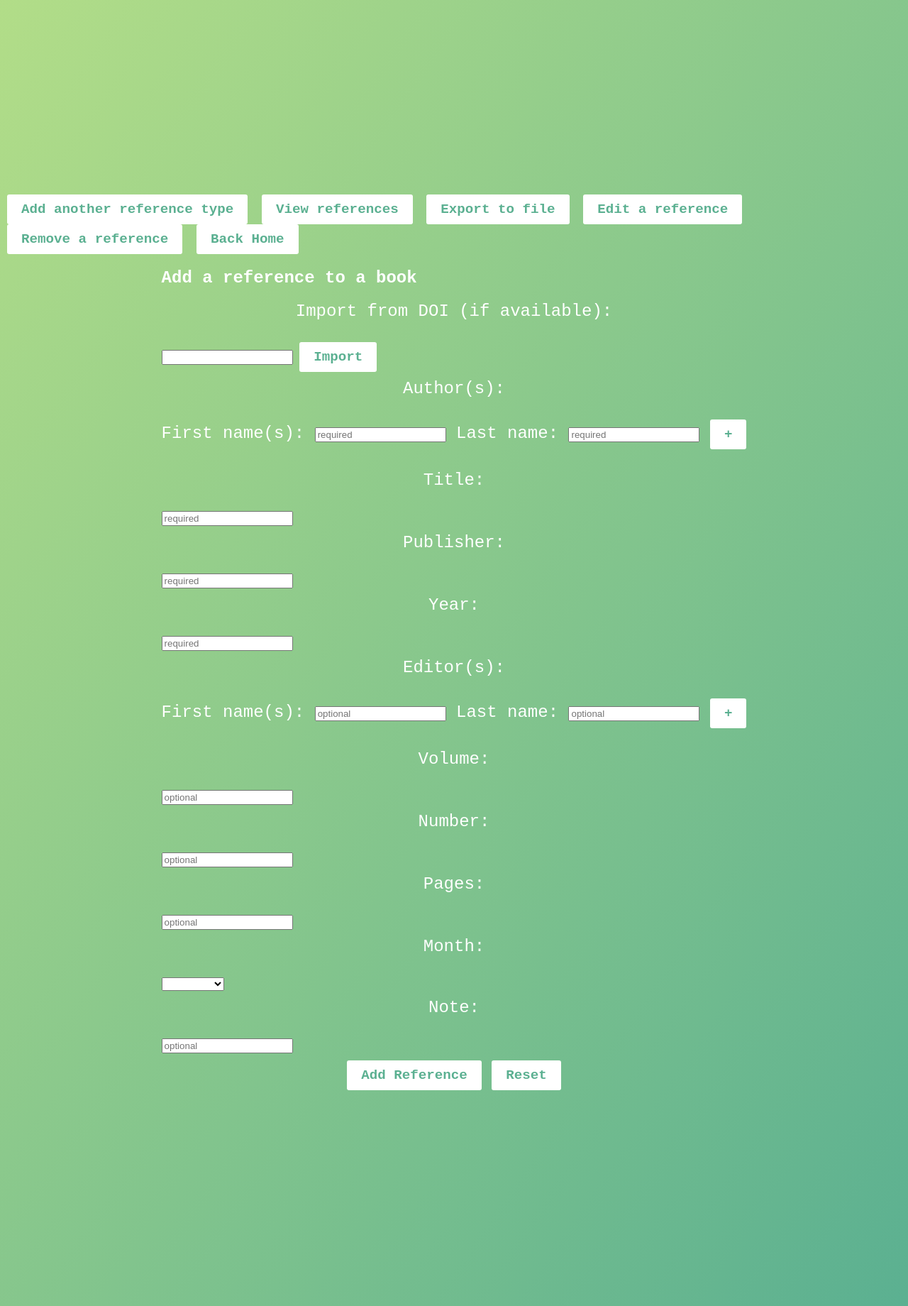
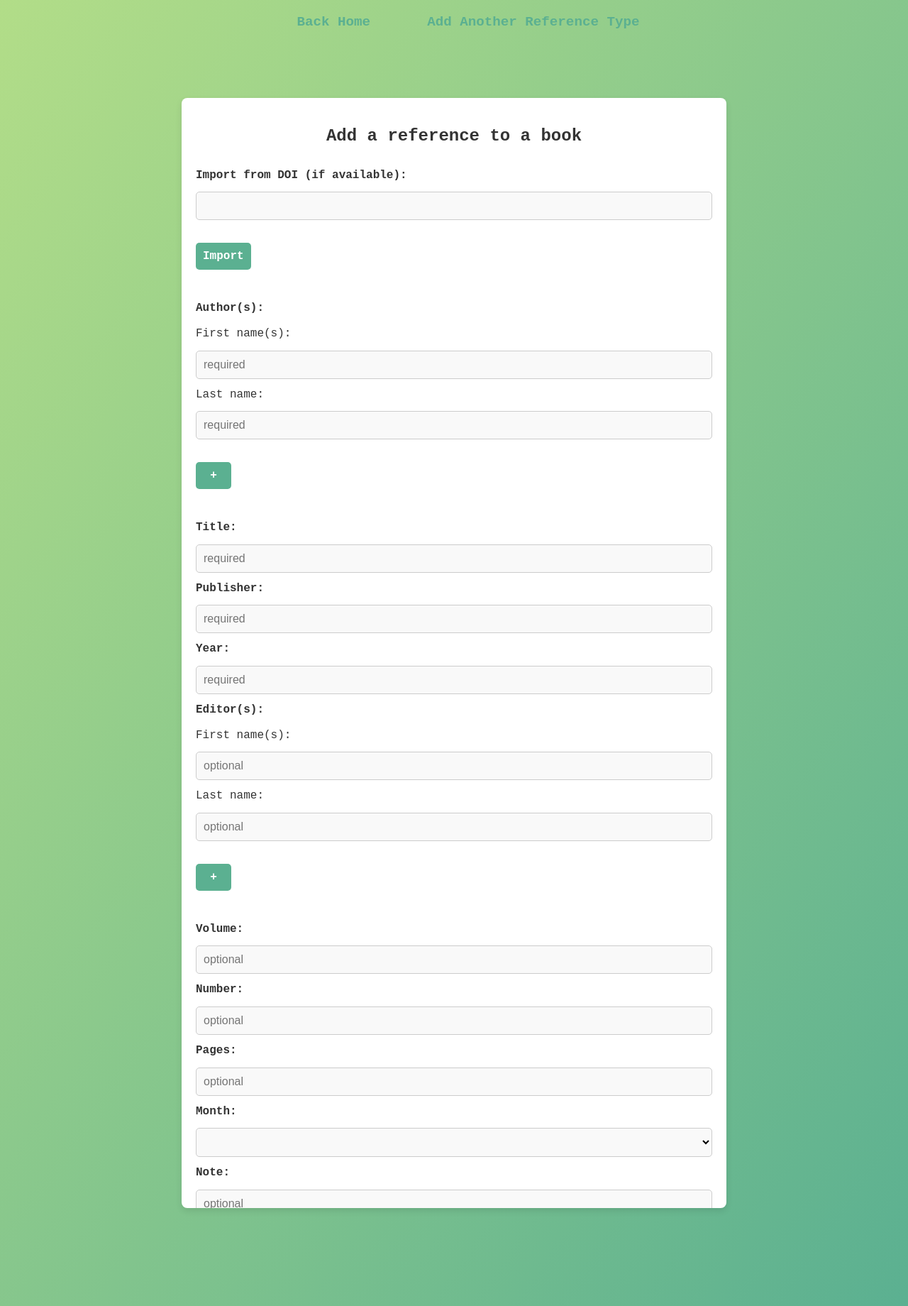
Before and after one commit to KaEerola/IceLime, a Flask app: page /add_book in a window 1280 px wide. Shown: the whole page at 71% size. Run offline with Flask 3, Linux system fonts and the light colour scheme.

Commit message:
add more css

```diff
--- a/src/static/styles.css
+++ b/src/static/styles.css
@@ -6,6 +6,7 @@
     --primary-clr: #2f2929;
     --red: #ffc2c2;
     --red-hover: #fb9d9d;
+    --purple-text: #5c2f8c;
   }
 
   /**margin : 200px;**/
@@ -22,15 +23,36 @@
   padding-top: 20px;
 }
 
-/**.header {
-  background-color: #192c11;
-  /**height: 20%
-  padding-top: 30px;
-  padding-bottom: 30px;**/
+header {
+    position: fixed;
+    top: 0;
+    left: 0;
+    width: 100%;
+    display: flex;
+    justify-content: center;
+    align-items: center;
+    padding: 10px 20px;
+    z-index: 1000;
+}
 
-.header button{
-  margin-left: 10px;
+header button {
+    margin: 0 20px;
+    font-family: "Courier New", Courier, monospace;
+    font-size: 1.2rem;
+    padding: 10px 20px;
+    border: none;
+    background-color: transparent;
+    color: var(readonly);
+    cursor: pointer;
+    transition: transform 0.2s, color 0.4s;
 }
+
+header button:hover {
+    transform: scale(1.25); /* Kasvata kokoa hover-tilassa */
+    color: var(--purple-text); /* Muuta tekstiväriä hover-tilassa */
+    background-color: transparent;
+}
+
 
 /** Miikas part **/
 
@@ -50,26 +72,28 @@ body {
 
 /* Title styling */
 h1 {
-  font-size: 4rem;
-  margin: 0;
+  font-size: 6rem;
+  margin: 50;
+  text-align: center;
+  font-family: "Courier New", Courier, monospace;
+}
+
+.body h2 {
   text-align: center;
 }
 
-/* Header styling */
-header {
-  display: flex;
-}
 
 /* Subtitle styling */
 p {
   font-size: 1.5rem;
-  margin: 10px 0 30px 0;
+  margin: 0 30px 30px 30px;
   text-align: center;
 }
 
 /* Button container */
 .buttons {
   display: flex;
+  justify-content: center;
   gap: 20px;
 }
 
@@ -78,7 +102,8 @@ button {
   font-size: 1.2rem;
   font-family: "Courier New", Courier, monospace;
   font-weight: bold;
-  padding: 10px 20px;
+  padding: 15px 20px;
+  margin: 2rem 0 2rem 0;
   /*border: 0.2rem solid #5bb091;*/
   border: none;
   border-radius: 3px;
@@ -86,7 +111,7 @@ button {
   color: #5bb091;
   cursor: pointer;
   font-weight: bold;
-  transition: transform 0.2s, background-color 0.4s;
+  transition: transform 0.2s;
 }
 
 button:hover {
@@ -100,9 +125,6 @@ a {
   text-decoration: none;
 }
 
-/* New styles for add_reference.html */
-
-/* Links container for add_reference */
 .links {
   display: flex;
   flex-direction: column;
@@ -127,8 +149,9 @@ a {
   max-width: 400px; /* Limit the rectangle width */
   height: 80px; /* Fixed height for rectangles */
   border-radius: 8px;
-  box-shadow: 0 4px 6px rgba(0, 0, 0, 0.2); /* Add a subtle shadow */
-  transition: transform 0.2s, background-color 0.4s;
+  box-shadow: 0 4px 6px rgba(0, 0, 0, 0.2);
+  padding: 20px;
+  transition: transform 0.2s;
 }
 
 /* Hover effect for link-box */
@@ -139,10 +162,102 @@ a {
 }
 
 .container {
+  width: 80%;
+  max-width: 1200px;
   display: flex;
   flex-direction: column;
-  align-items: center;
-  justify-content: center;
-  min-height: 100vh; /* Ensure it takes the full viewport height */
+  align-items: left;
+  justify-content: left;
+  text-align: left;
+  margin: 0 auto;
+  padding: 20px; /* Sisäiset marginaalit */
+  background-color: #fff; /* Taustaväri */
+  border-radius: 8px; /* Pyöristetyt kulmat */
+  box-shadow: 0 4px 10px rgba(0, 0, 0, 0.1);
+}
+
+.container h2, .container h3, .container p {
+  color: #333333;
+}
+
+.container h3 {
+  margin-top: 20px;
+}
+
+.container p {
+  font-size: 1rem;
+  line-height: 1.6;
+  margin: 10px 0;
+  text-align: left;
+}
+
+/* Lomakkeen kontaineri */
+.input-form {
+  height: 85vh;
+  width: 60vw;
+  max-width: 1200px;
+  margin: 0 auto;
+  padding: 20px;
+  background-color: #fff;
+  border-radius: 8px;
+  box-shadow: 0 4px 10px rgba(0, 0, 0, 0.1);
+  box-sizing: border-box;
+  display: flex;
+  flex-direction: column;
+  overflow-y: auto;
+}
+
+/* Otsikot ja kappaleet */
+.input-form h3, .input-form p {
+  color: #333333;
+  text-align: left; /* Tekstit tasattu vasemmalle */
+}
+
+.input-form h2 {
+  color: #333333;
   text-align: center;
 }
+
+.input-form p {
+  font-weight: bold;
+  font-size: 1rem;
+  line-height: 1.6;
+  margin: 10px 0;
+}
+
+/* Kenttien yleinen tyyli */
+.input-form input,
+.input-form select,
+.input-form button {
+  width: 100%; /* Kentät täyttävät koko leveysalan */
+  padding: 10px; /* Sisämarginaali kentille */
+
+  font-size: 1rem; /* Yhtenäinen fonttikoko kentille */
+  border: 1px solid #ccc; /* Harmaa reuna kentille */
+  border-radius: 5px; /* Pyöristetyt kulmat kentille */
+  background-color: #f9f9f9; /* Vaalean harmaa taustaväri kentille */
+  box-sizing: border-box; /* Varmistetaan, että padding ja border sisältyvät kokoon */
+}
+
+/* Kenttien labelit */
+.input-form label {
+  font-weight: normal;
+  text-align: left; /* Tasataan vasemmalle */
+  display: block; /* Varmistetaan, että label vie oman rivinsä */
+  margin: 10px 0;
+}
+
+/* Painikkeet */
+.input-form button {
+  width: auto; /* Painike ei vie koko leveysalaa */
+  min-width: 50px;
+  background-color: #5bb091; /* Vihreä taustaväri */
+  color: #fff; /* Valkoinen teksti */
+  border: none; /* Ei reunaa */
+  cursor: pointer; /* Hiirellä osoitettaessa muuttuu sormeksi */
+  transition: background-color 0.3s ease; /* Sulava taustavärin vaihto */
+}
+
+.input-form button:hover {
+  background-color: #4a9b75; /* Tummempi vihreä hover-tilassa */
+}
--- a/src/templates/add_book.html
+++ b/src/templates/add_book.html
@@ -4,11 +4,18 @@
 Create a reference
 {% endblock %}
 
+{% block header %}
+<header>
+    <a href="/"><button>Back Home</button></a>
+    <a href="/add_reference"><button>Add Another Reference Type</button></a>
+</header>
+{% endblock %}
+
 {% block body %}
 
+<!-- Form container for left-aligned fields -->
+<div class="input-form">
   <h2>Add a reference to a book</h2>
-
-
   <form action="/fetch_book_doi" method="post">
     <p>Import from DOI (if available):</p>
     <input type="text" name="doi">
@@ -44,10 +51,13 @@ Create a reference
 
     <p>Title:</p>
     <input type="text" name="title" value="{{title}}" placeholder="required">
+
     <p>Publisher:</p>
     <input type="text" name="publisher" value="{{publisher}}" placeholder="required">
+
     <p>Year:</p>
     <input type="number" name="year" value="{{year}}" placeholder="required">
+
     <p>Editor(s):</p>
     <input type="hidden" name="editor_count" value="{{ editor_count }}">
     {% for idx in range(editor_count) %}
@@ -71,20 +81,26 @@ Create a reference
         </p>
       </div>
     {% endfor %}
+
     <p>Volume:</p>
     <input type="text" name="volume" value="{{volume}}" placeholder="optional">
+
     <p>Number:</p>
     <input type="text" name="number" value="{{number}}" placeholder="optional">
+
     <p>Pages:</p>
     <input type="text" name="pages" value="{{pages}}" placeholder="optional">
+
     <p>Month:</p>
     <select name="month">
       {% for month in months %}
         <option value="{{month}}" {% if month == imported_month %}selected{% endif %}>{{month}}</option>
       {% endfor %}
     </select>
+
     <p>Note:</p>
     <input type="text" name="note" value="{{note}}" placeholder="optional">
+
     <p>
       <button type="submit" name="action" value="add">
         Add Reference
@@ -94,5 +110,6 @@ Create a reference
       </button>
     </p>
   </form>
+</div>
 
 {% endblock %}
--- a/src/templates/layout.html
+++ b/src/templates/layout.html
@@ -10,17 +10,9 @@
     <link rel="stylesheet" href="/static/styles.css" />
   </head>
   <body>
-
-    <div class="header">
-
-        <a href="/add_reference"><button>Add another reference type</button></a>
-        <a href="/view_references"><button>View references</button></a>
-        <a href="/export"><button>Export to file</button></a>
-        <a href="/edit_reference"><button>Edit a reference</button></a>
-        <a href="/remove_reference"><button>Remove a reference</button></a>
-        <a href="/"><button>Back Home</button></a>
-      </div>
-
+    <header>
+      {% block header %}{% endblock %}
+    </header>
 
     {% with messages = get_flashed_messages(with_categories=true) %}
 
```
Also changed, not shown: src/templates/add_article.html (+11 -0 lines), src/templates/add_reference.html (+11 -10 lines), src/templates/index.html (+17 -4 lines), src/templates/view_references.html (+14 -2 lines), 1 other file. Lines whose indentation alone changed are shown as unchanged.
